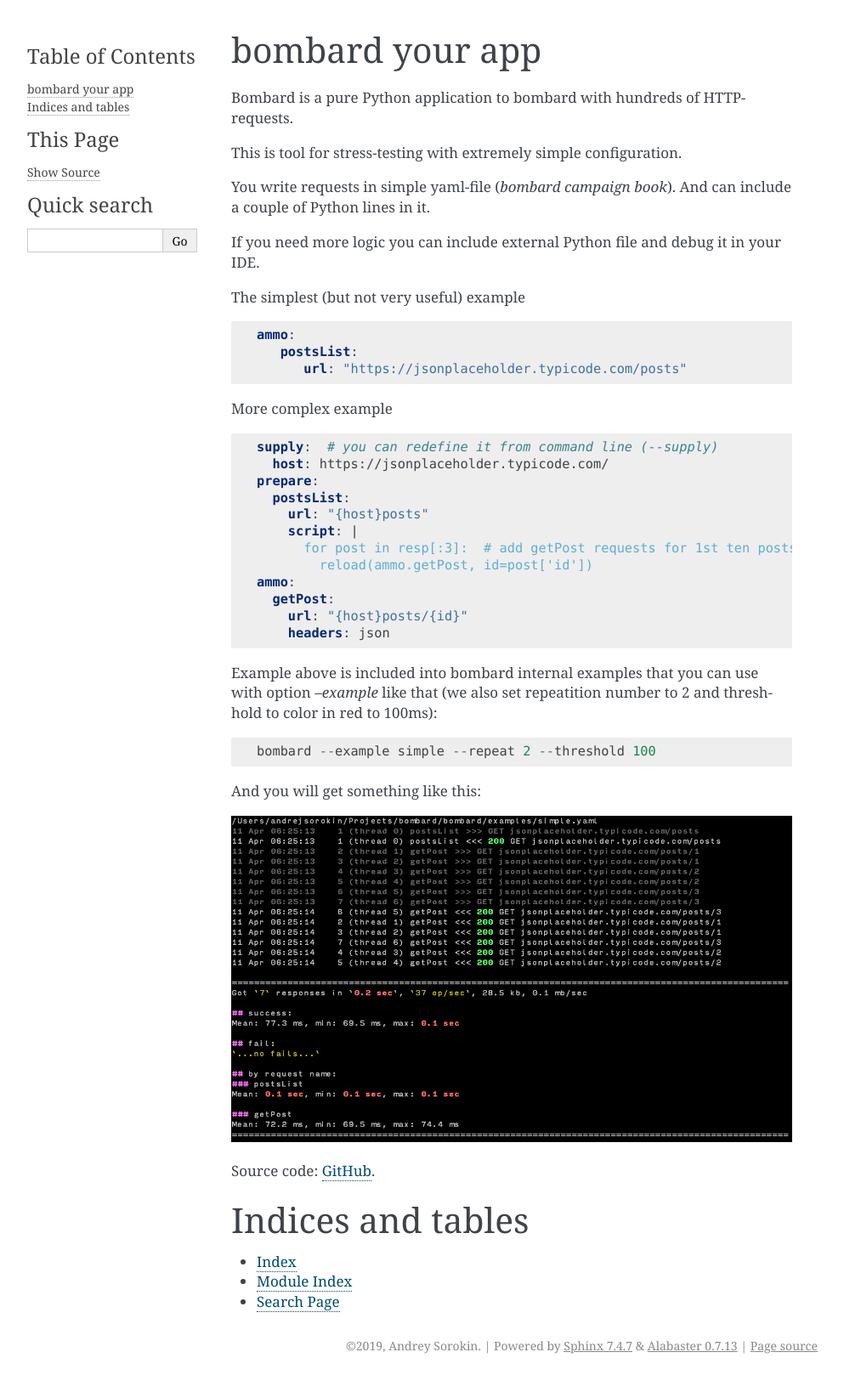
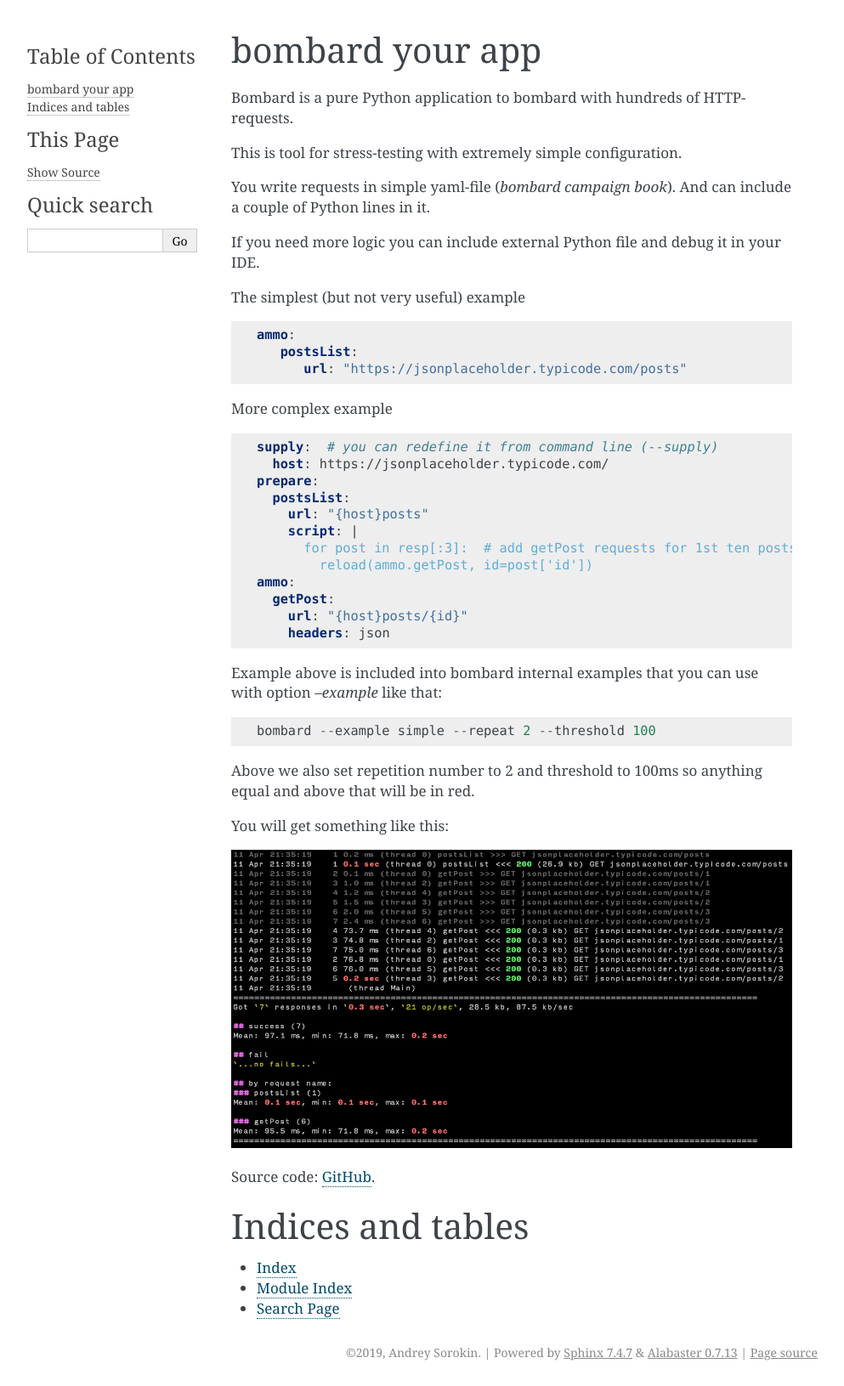
Before and after one commit to andgineer/bombard, a Sphinx documentation site: the page built from docs/index.rst, in a window 1280 px wide. Shown: the whole page at 85% size, without its empty margins (148-1141 px from the left). Built offline with Sphinx 7.4.7, drawn with Linux system fonts in a browser that asks for light colours.

```diff
--- a/docs/index.rst
+++ b/docs/index.rst
@@ -38,12 +38,14 @@ More complex example
        headers: json
 
 Example above is included into bombard internal examples that you can use with
-option `--example` like that (we also set repeatition number to 2 and
-threshhold to color in red to 100ms)::
+option `--example` like that::
 
     bombard --example simple --repeat 2 --threshold 100
 
-And you will get something like this:
+Above we also set repetition number to 2 and threshold to 100ms
+so anything equal and above that will be in red.
+
+You will get something like this:
 
 .. image:: _static/simple_stdout.png
 
--- a/setup.py
+++ b/setup.py
@@ -6,7 +6,7 @@ with open("README.rst", "r") as fh:
 
 setuptools.setup(
     name='bombard',
-    version='1.4',
+    version='1.5',
     # scripts=['bin/bombard'],
     entry_points={
         'console_scripts': [
```
Also changed, not shown: docs/_static/simple_stdout.png.
